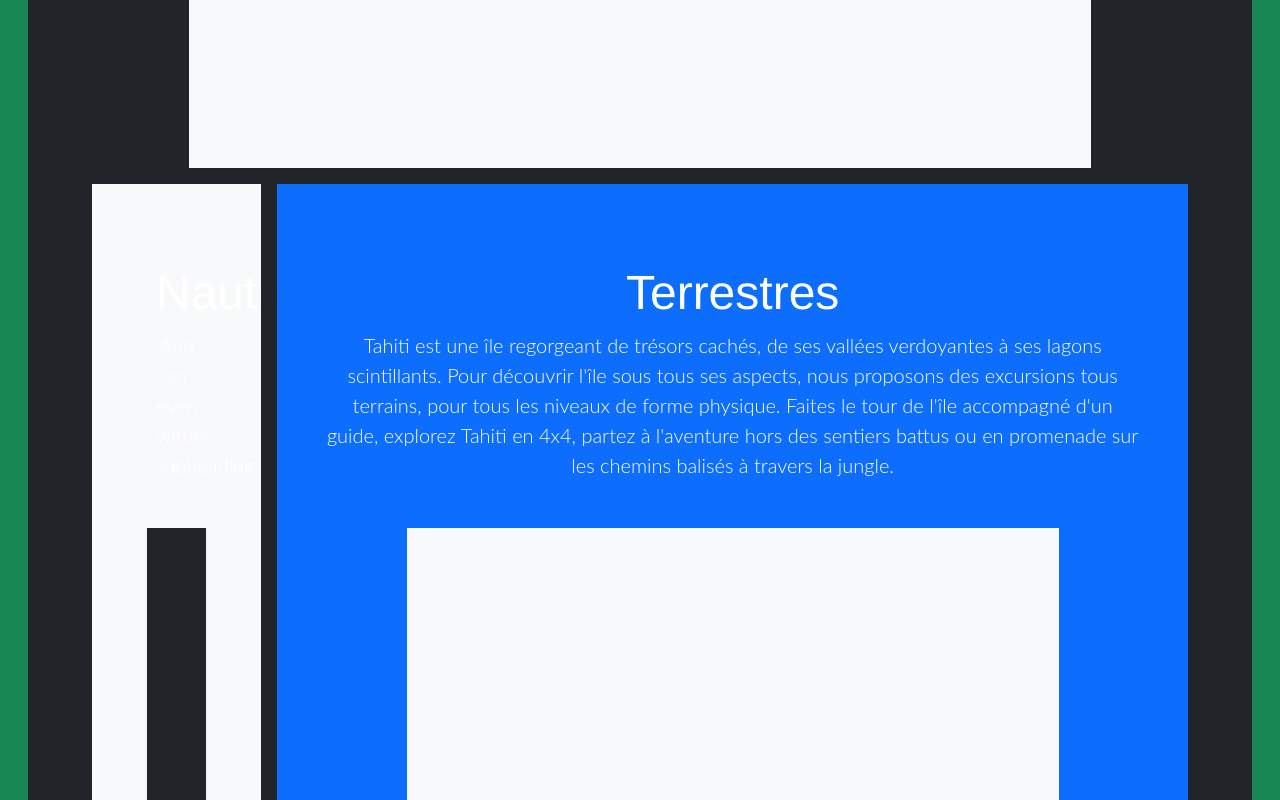
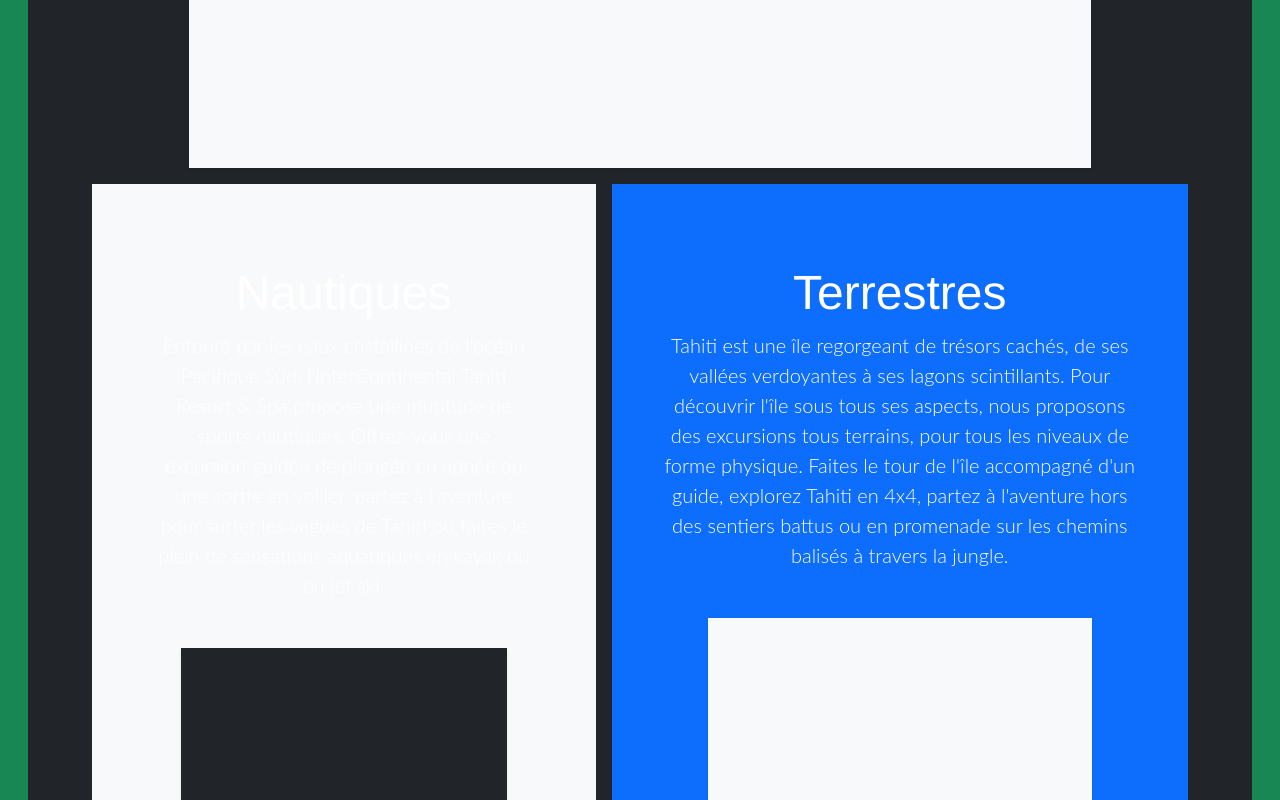
Before and after one commit to LEX-ONE7/Pension-Lagoon-2, a React (Create React App) app: page /activites in a window 1280 px wide. Shown: the part 516-1316 px from the top of the page. Built offline with nearby package versions, Linux system fonts and the light colour scheme.

Commit message:
2 files modified

```diff
--- a/components/activities/BoxActivities.tsx
+++ b/components/activities/BoxActivities.tsx
@@ -21,7 +21,14 @@ const BoxActivities = () => (
               <div className="bg-light me-md-3 pt-3 px-3 pt-md-5 px-md-5 text-center overflow-hidden">
                 <div className="my-3 p-3">
                   <h2 className="display-5">Nautiques</h2>
-                  <p className="lead">And an even wittier subheading.</p>
+                  <p className="lead">
+                    Entouré par les eaux cristallines de l'océan Pacifique Sud,
+                    l'InterContinental Tahiti Resort & Spa propose une mutitude
+                    de sports nautiques. Offrez-vous une excursion guidée de
+                    plongée en apnée ou une sortie en voilier, partez à
+                    l'aventure pour surfer les vagues de Tahiti ou faites le
+                    plein de sensations aquatiques en kayak ou en jet ski.{' '}
+                  </p>
                 </div>
                 <div
                   className="bg-dark shadow-sm mx-auto"
--- a/components/rooms/BoxBungalow.tsx
+++ b/components/rooms/BoxBungalow.tsx
@@ -135,6 +135,11 @@ const BoxBungalow = () => (
               </button>
             </div>
           </div>
+          <div className=" bg-whitesmoke float-end">
+            <h6 className="display-6  ">Autres</h6>
+
+            <p>Garde Animaux : 2500 fr</p>
+          </div>
         </div>
         <footer className="pt-3 mt-4 text-muted border-top">&copy; 2022</footer>
       </div>
```
